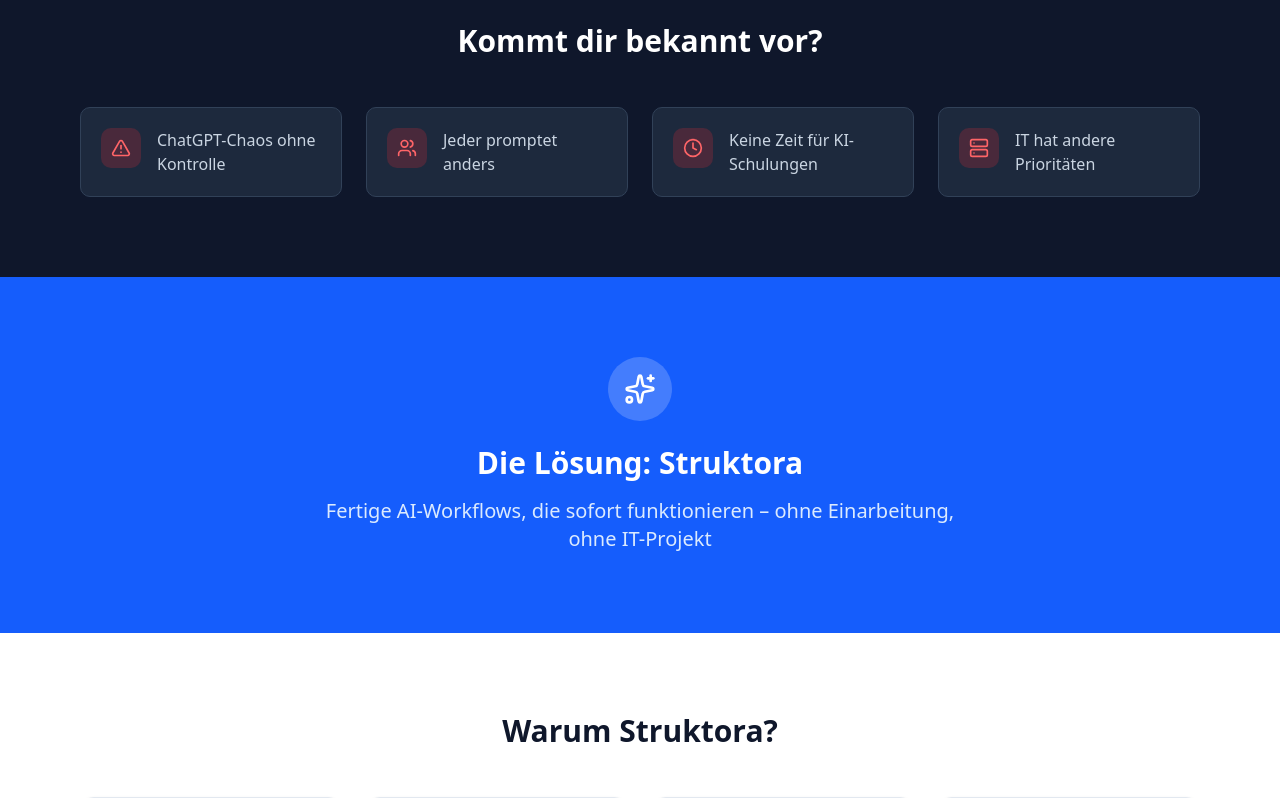
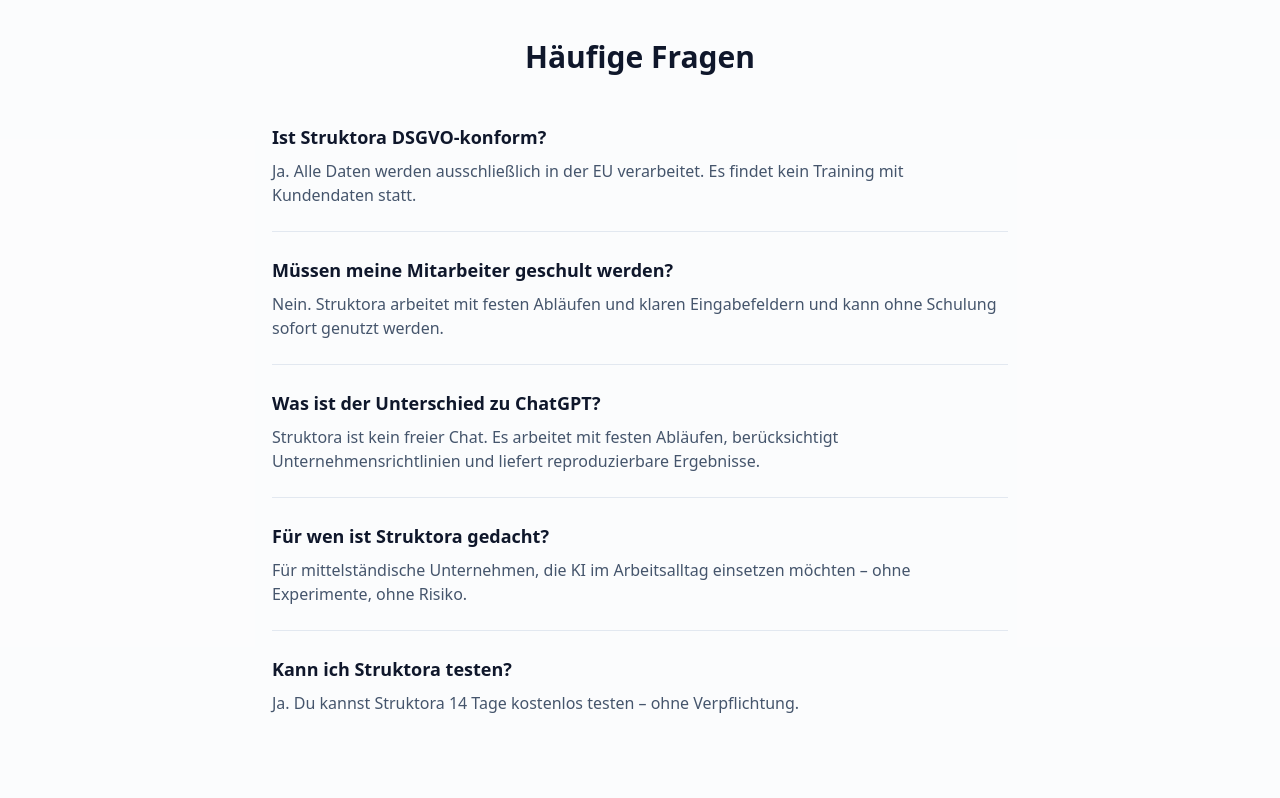
Before and after one commit to berndgalter-lab/struktora, a Next.js app: page / in a window 1280 px wide. Shown: the part 4180-4978 px from the top of the page. Built offline with nearby package versions, Linux system fonts and the light colour scheme.

Commit message:
implementation faq

```diff
--- a/src/app/(marketing)/page.tsx
+++ b/src/app/(marketing)/page.tsx
@@ -5,6 +5,7 @@
 import { Solution } from "@/components/marketing/solution";
 import { Features } from "@/components/marketing/features";
 import { Pricing } from "@/components/marketing/pricing";
+import { FAQ } from "@/components/marketing/faq";
 import { CTA } from "@/components/marketing/cta";
 
 export default function LandingPage() {
@@ -26,6 +27,7 @@
       <Demo />
       <UseCases />
       <Pricing />
+      <FAQ />
       <Problem />
       <Solution />
       <Features />
--- /dev/null
+++ b/src/components/marketing/faq.tsx
@@ -0,0 +1,57 @@
+const faqs = [
+  {
+    question: "Ist Struktora DSGVO-konform?",
+    answer:
+      "Ja. Alle Daten werden ausschließlich in der EU verarbeitet. Es findet kein Training mit Kundendaten statt.",
+  },
+  {
+    question: "Müssen meine Mitarbeiter geschult werden?",
+    answer:
+      "Nein. Struktora arbeitet mit festen Abläufen und klaren Eingabefeldern und kann ohne Schulung sofort genutzt werden.",
+  },
+  {
+    question: "Was ist der Unterschied zu ChatGPT?",
+    answer:
+      "Struktora ist kein freier Chat. Es arbeitet mit festen Abläufen, berücksichtigt Unternehmensrichtlinien und liefert reproduzierbare Ergebnisse.",
+  },
+  {
+    question: "Für wen ist Struktora gedacht?",
+    answer:
+      "Für mittelständische Unternehmen, die KI im Arbeitsalltag einsetzen möchten – ohne Experimente, ohne Risiko.",
+  },
+  {
+    question: "Kann ich Struktora testen?",
+    answer:
+      "Ja. Du kannst Struktora 14 Tage kostenlos testen – ohne Verpflichtung.",
+  },
+];
+
+export const FAQ = () => {
+  return (
+    <section className="bg-slate-50/50 py-16 md:py-24">
+      <div className="mx-auto max-w-3xl px-4">
+        {/* Überschrift */}
+        <h2 className="mb-8 text-center text-2xl font-semibold text-slate-900 md:mb-12 md:text-3xl">
+          Häufige Fragen
+        </h2>
+
+        {/* FAQ Items */}
+        <div className="space-y-6">
+          {faqs.map((faq, index) => (
+            <div
+              key={index}
+              className="border-b border-slate-200 pb-6 last:border-b-0"
+            >
+              <h3 className="text-base font-semibold text-slate-900 md:text-lg">
+                {faq.question}
+              </h3>
+              <p className="mt-2 text-sm text-slate-600 md:text-base">
+                {faq.answer}
+              </p>
+            </div>
+          ))}
+        </div>
+      </div>
+    </section>
+  );
+};
```
